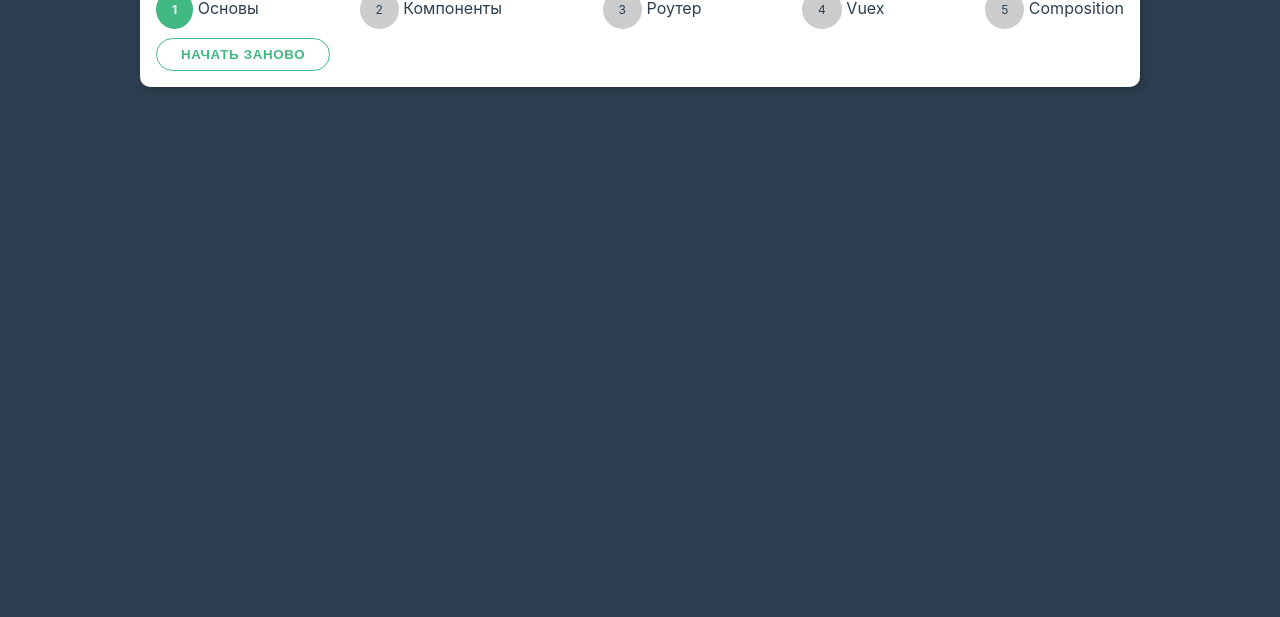
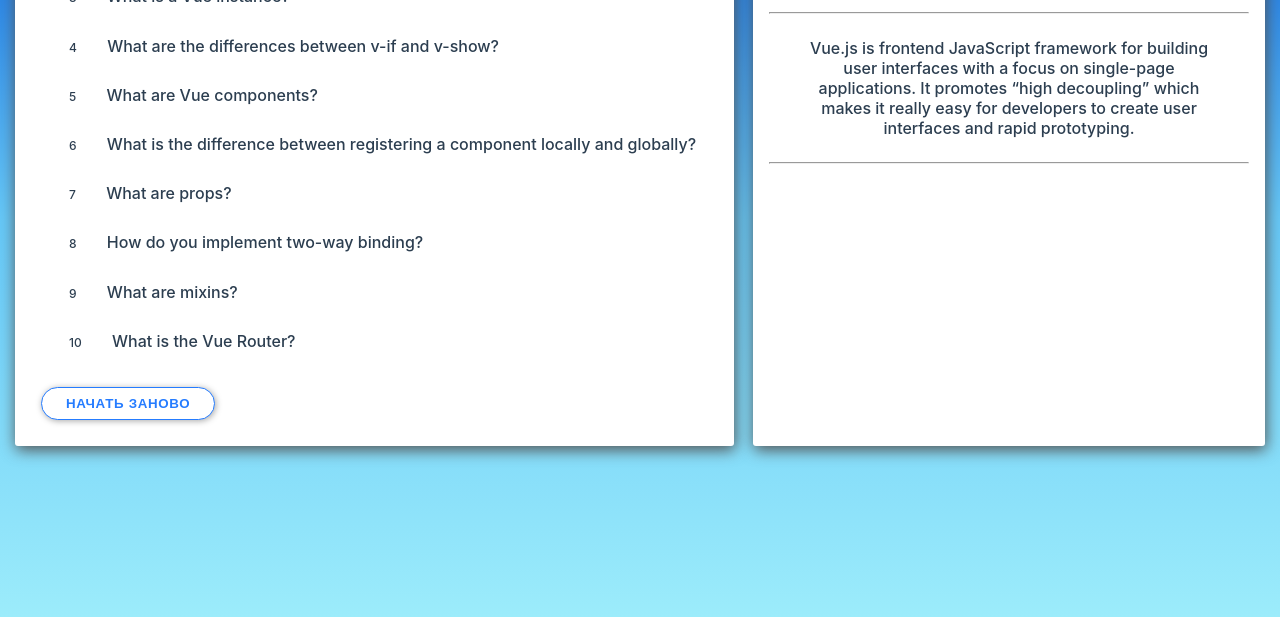
Before and after one commit to WenziLike/Vue-Stepper, a plain HTML site: page index.html in a window 1280 px wide. Shown: the part 183-800 px from the top of the page. Drawn offline with nearby package versions, Linux system fonts and the light colour scheme.

Commit message:
redesign

```diff
--- a/index.html
+++ b/index.html
@@ -4,20 +4,19 @@
 <head>
   <meta charset="UTF-8" />
   <meta name="viewport" content="width=device-width, initial-scale=1.0" />
-  <title>Основы Vue</title>
+  <title>10 Quick-Fire Vue Interview Questions</title>
   <link rel="stylesheet" href="theme.css" />
+  <style>
+    [v-cloak] {
+      display: none;
+    }
+  </style>
 </head>
 
 <body>
 
-  <div class="container" id="app">
-    <div div class="card">
-      <h1>{{ title }}</h1>
-      <!-- =============== -->
-      <div class="steps">
-        <div class="steps-content">
-          {{steps[activeIndex].text}}
-        </div>
+  <div class="container" id="app" v-cloak>
+    <div class="card one">
       <!-- =============== -->
       <ul class="steps-list">
         <li v-for="(step,key) in steps"
@@ -29,7 +28,7 @@
       <!-- =============== -->
       <div v-if="!this.resetBtn">
         <button class="btn" :disabled="isActiveButt" v-if="activeIndex >= 0" @click="prev">Назад</button>
-          <button class="btn primary" v-if="activeIndex +1 <= steps.length" @click="nextOfFinish">
+        <button class="btn" v-if="activeIndex +1 <= steps.length" @click="nextOfFinish">
           <span v-if="lastStep">Закончить</span>
           <span v-else>Вперед</span>
         </button>
@@ -39,7 +38,16 @@
         <button class="btn" @click="reset">Начать заново</button>
       </div>
     </div>
-
+    <div class="card">
+      <h1>{{ title }}</h1>
+      <hr>
+      <!-- =============== -->
+      <div class="steps">
+        <div class="steps-content">
+          {{steps[activeIndex].text}}
+        </div>
+        <hr>
+      </div>
     </div>
 
   </div>
--- a/theme.css
+++ b/theme.css
@@ -3,24 +3,26 @@
 * {
   box-sizing: border-box;
 }
-
+body,html{
+  height: 100%;
+  width: 100%;
+  margin: 0;
+}
 body {
   font-family: Inter, Roboto, Oxygen, Fira Sans, Helvetica Neue, sans-serif;
   -webkit-font-smoothing: antialiased;
   -moz-osx-font-smoothing: grayscale;
   font-size: 16px;
+  font-weight: 500;
   color: #2c3e50;
-  background: #2c3e50;
+  background: #9CECFB;  /* fallback for old browsers */
+  background: -webkit-linear-gradient(to bottom, #0052D4, #65C7F7, #9CECFB);  /* Chrome 10-25, Safari 5.1-6 */
+  background: linear-gradient(to bottom, #0052D4, #65C7F7, #9CECFB); /* W3C, IE 10+/ Edge, Firefox 16+, Chrome 26+, Opera 12+, Safari 7+ */
 }
 
 hr {
   margin: 1rem 0;
 }
-
-[v-cloak] {
-  display: none;
-}
-
 strong,
 .bold {
   font-weight: 500;
@@ -30,12 +32,6 @@
 p,
 ul {
   line-height: 1.7;
-}
-
-a {
-  color: #3eaf7c;
-  font-weight: 500;
-  text-decoration: none;
 }
 
 h1,
@@ -51,6 +47,7 @@
 h1 {
   font-size: 2.2rem;
   font-weight: 600;
+  text-align: center;
 }
 
 h2 {
@@ -63,37 +60,30 @@
   font-size: 1.35rem;
 }
 
-.primary {
-  color: #42b983;
-}
-
-.danger {
-  color: #e53935;
-}
-
 .btn {
-  color: #42b983;
+  color: #257cff;
   position: relative;
   place-content: center;
   place-items: center;
   width: fit-content;
   border-radius: 99px;
   letter-spacing: 0.05em;
-  border: 1px solid #42b983;
+  border: 1px solid #257cff;
   text-decoration: none;
   text-transform: uppercase;
-  margin-right: 10px;
+  margin: 10px;
   padding: 0.5rem 1.5rem;
   white-space: nowrap;
   font-weight: 700;
   outline: none;
-  background: #fff;
+  background: rgb(255, 255, 255);
+  box-shadow: 1px 1px 6px rgba(0, 0, 0, 0.342);
   transition: all 0.22s;
 }
 
 .btn:hover {
   cursor: pointer;
-  opacity: 0.8;
+  background: rgb(225, 226, 226);
 }
 
 .btn:disabled {
@@ -107,20 +97,11 @@
   box-shadow: inset 1px 1px 1px rgba(0, 0, 0, 0.3);
 }
 
-.btn.primary {
-  background: #42b983;
-  color: #fff;
-}
 
-.btn.danger {
-  background: #e53935;
-  color: #fff;
-  border-color: #e53935;
-}
 
 .container {
-  margin: 0 auto;
-  max-width: 1000px;
+  display: flex;
+  justify-content: space-between;
 }
 
 .pt-5 {
@@ -157,12 +138,18 @@
 }
 
 .card {
+  max-width: 40%;
+  margin: 30px 15px;
   padding: 1rem;
-  border-radius: 10px;
-  box-shadow: 2px 3px 10px rgba(0, 0, 0, 0.2);
-  background: #fff;
+  border-radius: 3px;
+  box-shadow: 1px 4px 15px rgb(82, 82, 82);
+  background: rgb(255, 255, 255);
 }
+.one{
+  max-width: 75%;
+  margin-right: 0;
 
+}
 .card.center {
   display: flex;
   flex-direction: column;
@@ -182,17 +169,14 @@
   padding: 0.5rem 0;
 }
 
-.steps {
-  position: relative;
-}
-
 .steps-list {
   list-style: none;
   margin: 0;
   margin-bottom: 1rem;
   padding: 0;
-  display: flex;
-  justify-content: space-between;
+}
+.steps-item{
+  margin: 22px;
 }
 
 .steps-item span {
@@ -200,18 +184,22 @@
   border-radius: 50%;
   padding: .75rem 1rem;
   font-size: .75rem;
-  background: #cccccc;
+  background: #ffffff;
+  margin-right: 10px;
 }
 
 .steps-content {
-  margin-bottom: 1rem;
+  margin: 1.5rem;
+  text-align: center;
 }
 
 .steps-item.active span, .steps-item.done span {
-  background: #42b983;
+  border: 2px solid #257cff;
+  color: #257cff;
 }
 
 .steps-item.active span {
   font-weight: bold;
-  color: #ffffff;
+  color: #257cff;
+  box-shadow: 1px 3px 7px rgb(0, 0, 0);
 }
--- a/vue.js
+++ b/vue.js
@@ -7,13 +7,23 @@
     return {
       activeIndex: 0, // то, что позволяет определить текущий активный шаг
       resetBtn: true,
-      title: 'План по изучению Vue.js',
+      // isButtonDisabled: false,
+      title: '10 Quick-Fire Vue Interview Questions',
       steps: [
-        { title: 'Основы', text: 'В блоке вы познакомитесь со всеми основами Vue.js на практике. На протяжении блока мы напишем реактивное приложение, в процессе разработки которого разберем вся базу фреймворка.' },
-        { title: 'Компоненты', text: 'Один из самых важных блоков в курсе, где вы узнаете все о компонентах. В блоке мы напишем 2 разных приложения и создадим более 5 различных UI компонентов как в реальной разработке. Блок расскажет про абсолютно все составляющие, которые есть в компонентах: взаимодействие, slots, асинхронные и динамические компоненты и тонна примеров.' },
-        { title: 'Роутер', text: 'В данном блоке вы узнаете все о том, как работает мультиязычность во Vue. Мы создадим миниклон Gmail в данном блоке, где вы на практике увидите как работать с динамическим роутером.' },
-        { title: 'Vuex', text: 'В блоке вы узнаете абсолютно все про Vuex. Вы узнаете как работать с данными, какие есть лучшие практики по их программированию и структурированию. Все на практике.' },
-        { title: 'Composition', text: 'Одним из наиболее важных обновлений в Vue 3 является появление альтернативного синтаксиса Composition API. В этом блоке вы узнаете все, чтобы полностью пользоваться данными синтаксисом на практических примерах. Помимо этого вы узнаете как работать совместно с Vue Router и Vuex.' },
+        { title: 'What is Vue.js?', text: 'Vue.js is frontend JavaScript framework for building user interfaces with a focus on single-page applications. It promotes “high decoupling” which makes it really easy for developers to create user interfaces and rapid prototyping.' },
+        { title: 'What are the benefits of Vue.js?', text: 'Vue.js is lightweight and therefore highly performant. It is developer-friendly, hence easy to learn. It is highly flexible and has great tooling.' },
+        { title: 'What is a Vue instance?', text: 'The Vue instance, often referred to as vm in a Vue application is the ViewModel of the MVVM pattern that Vue follows. The Vue instance is the root of a Vue application.' },
+        { title: 'What are the differences between v-if and v-show?', text: 'v-if will not render the element in the DOM if the expression evaluates to false. In the case of v-show, it will render the element in the DOM no matter what, but will be hidden if false. v-if supports v-else and v-else-if and can be used inside the <template> element, v-show does not support this.' },
+        { title: 'What are Vue components?', text: 'Vue components are reusable Vue instances that have a name. They support the same properties as the root Vue instance such as data, methods, computed, watch, mixins, as well as the lifecycle methods (small variations to how it’s written in a component). Below is an example of a Vue component.' },
+        {
+          title: 'What is the difference between registering a component locally and globally?', text: 'Registering a component globally allows them to be [re]used throughout the application, even within other components. Local components can only be used in the component that it was registered in.You can register a component globally using Vue.component (name, componentData) and register a component locally by adding the it to the components property of the component you want to add it to.'
+        },
+        { title: 'What are props?', text: 'Props are custom attributes that you can register to a component. When passed from another component or the root Vue instance, the prop becomes a property of the component you passed it to. You can specify multiple props and define their type as well.' },
+        { title: 'How do you implement two-way binding?', text: 'You can achieve two-way binding by specifying the v-model property on the input element. This will make sure that as the element value changes, so will the Vue data property. And if the data property changes, so will the value in the input field.' },
+        {
+          title: 'What are mixins?', text: 'Mixins are a flexible way that enable function distribution among components. A mixin can contains any option found in a component. When a component references one or more mixins, the options of the mixin will be “mixed” into the component.In the case of data conflicts, the components data property will take precedence.The same goes for methods, components, directives.As for lifecycle hooks of the same name, both will be merged into an array in which the mixin hook will be called before the component hook.'
+        },
+        { title: 'What is the Vue Router?', text: 'Vue Router is the official router of Vue.js for creating pages with different routes. It supports nested routing, view mapping, and is highly configurable; route params, queries, wildcards.' },
       ]
     }
   },
@@ -52,7 +62,7 @@
     },
     // 2. выключена ли кнопка назад
     isActiveButt() {
-      return this.activeIndex > 0 ? isButtonDisabled = false : isButtonDisabled = true
+      return this.activeIndex > 0 ? this.isButtonDisabled = false : this.isButtonDisabled = true
     },
     // 3. находимся ли мы на последнем шаге
     lastStep() {
```
Lines whose indentation alone changed are shown as unchanged.
